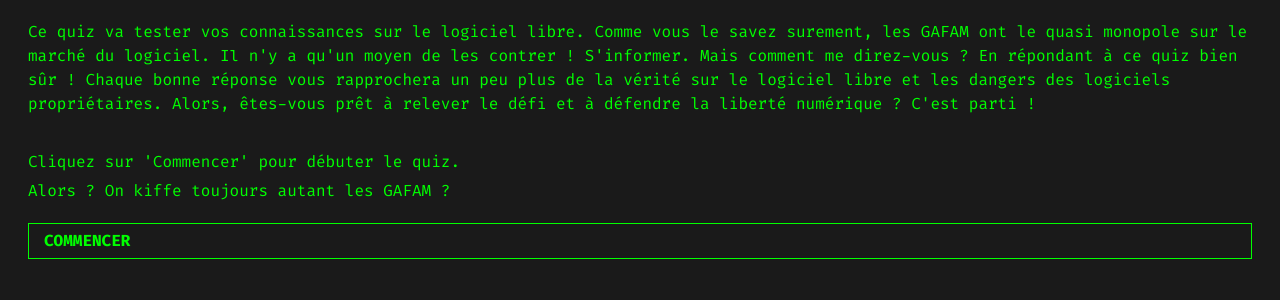
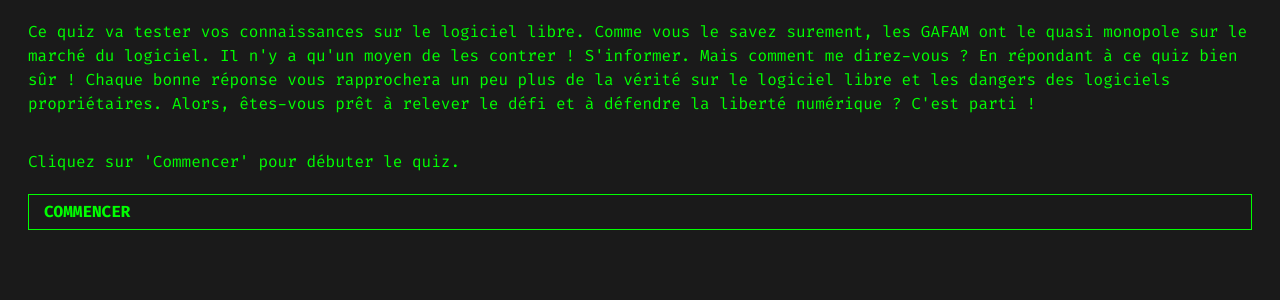
Before and after one commit to TevaPhilippe05/Nuit-de-l-info, a PHP site: page /jeu-quiz.php in a window 1280 px wide. Shown: the part 160-460 px from the top of the page. Run offline with PHP 8.4, Linux system fonts and the light colour scheme.

Commit message:
test : test

```diff
--- a/jeu-quiz.php
+++ b/jeu-quiz.php
@@ -38,9 +38,7 @@
     <div class="reponses">
         </div>
 
-    <div class="msg-fin">
-        <p>Alors ? On kiffe toujours autant les GAFAM ? </p>
-    </div>
+
 
     <h2 class="resultat-titre">Résultat :</h2>
 
```
